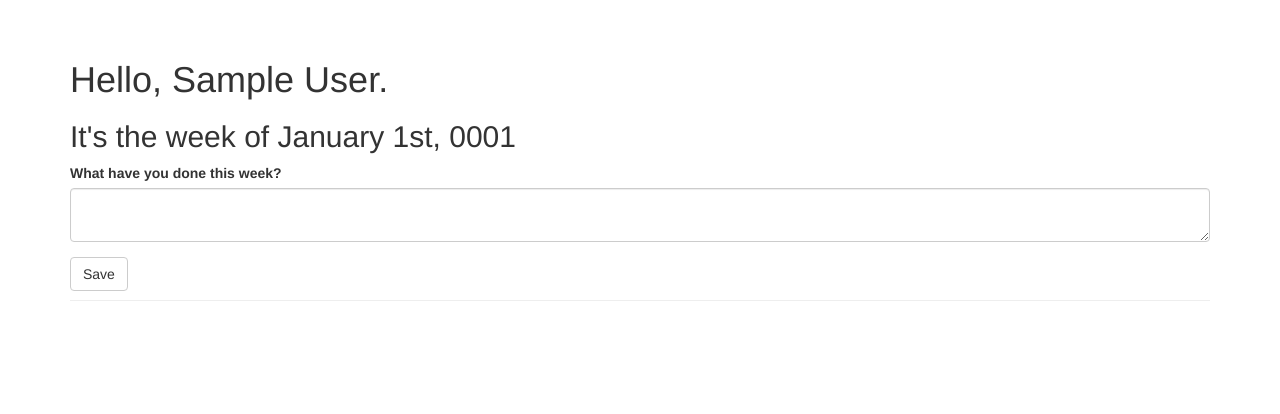
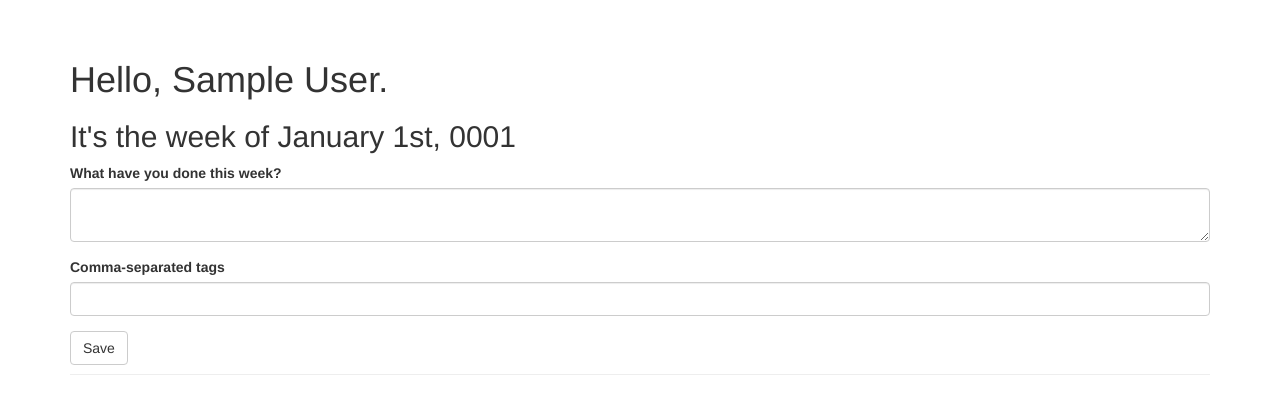
Before and after one commit to dhconnelly/lastweek, a Flask app: page /edit/1/1 in a window 1280 px wide. Shown: the part 52-466 px from the top of the page. Run offline with Flask 2, Linux system fonts and the light colour scheme; a user stored in the database is signed in; tables that the repository leaves empty hold one stand-in row (values such as "Sample post"); some libraries are stand-ins or nearby versions.

Commit message:
add basic tag editing

```diff
--- a/app/main/forms.py
+++ b/app/main/forms.py
@@ -1,10 +1,11 @@
 from flask_wtf import FlaskForm
 from wtforms import SubmitField
-from wtforms.fields.simple import HiddenField, TextAreaField
+from wtforms.fields.simple import HiddenField, TextAreaField, TextField
 
 
 class SnippetsForm(FlaskForm):
     text = TextAreaField("What have you done this week?")
     year = HiddenField()
     week = HiddenField()
+    tags = TextField("Comma-separated tags")
     submit = SubmitField("Save")
--- a/app/main/views.py
+++ b/app/main/views.py
@@ -1,6 +1,6 @@
 from datetime import date
 from re import I
-from typing import NamedTuple, Text, Union
+from typing import List, NamedTuple, Text, Union
 
 from flask import render_template, redirect, url_for, request, current_app
 from werkzeug.wrappers import Response
@@ -31,7 +31,7 @@ def render_snippet(md: markdown.Markdown, snippet: Snippet) -> RenderedSnippet:
         week=snippet.week,
         week_begin=date.fromisocalendar(snippet.year, snippet.week, 1),
         content=snippet and md.convert(snippet.text),
-        tags=snippet.tags,
+        tags=sorted(snippet.tags, key=lambda tag: tag.text),
     )
 
 
@@ -43,6 +43,8 @@ def render_snippet_form(
     form.text.data = text
     form.year.data = year
     form.week.data = week
+    tags = snippet and sorted(tag.text for tag in snippet.tags) or []
+    form.tags.data = ", ".join(tags)
     return render_template(
         "edit.html.j2",
         name=user.name,
@@ -50,7 +52,7 @@ def render_snippet_form(
         week_begin=date.fromisocalendar(year, week, 1),
         content=text and markdown.markdown(text),
         form=form,
-        tags=snippet and snippet.tags or [],
+        tags=tags,
     )
 
 
@@ -59,11 +61,23 @@ def lookup_snippet(user: User, year: int, week: int) -> Snippet:
     return snippet.first()
 
 
-def update_snippet(user: User, year: int, week: int, text: str):
+def get_or_make_tags(texts: List[str]) -> List[Tag]:
+    tags = []
+    for text in set(texts):
+        tag = Tag.query.filter_by(text=text).first()
+        if not tag:
+            tag = Tag(text=text)
+            db.session.add(tag)
+        tags.append(tag)
+    return tags
+
+
+def update_snippet(user: User, year: int, week: int, text: str, tags: str):
     snippet = lookup_snippet(user, year, week)
     if not snippet:
         snippet = Snippet(user_id=user.id, year=year, week=week)
     snippet.text = text
+    snippet.tags = get_or_make_tags(text.strip() for text in tags.split(","))
     db.session.add(snippet)
     db.session.commit()
 
@@ -85,7 +99,9 @@ def edit(year=None, week=None) -> Union[Response, Text]:
     # if updating, always redirect to the same week
     form = SnippetsForm()
     if form.validate_on_submit():
-        update_snippet(current_user, year, week, form.text.data)
+        update_snippet(
+            current_user, year, week, form.text.data, form.tags.data
+        )
         return redirect(url_for(".edit", year=year, week=week))
     return render_snippet_form(form, current_user, year, week)
 
--- a/app/templates/edit.html.j2
+++ b/app/templates/edit.html.j2
@@ -10,7 +10,7 @@
     <div>{{ content }}</div>
     {% endif %}
     {% for tag in tags %}
-    <a class="btn btn-info btn-sm" href="#" role="button">{{ tag.text }}</a>
+    <a class="btn btn-info btn-sm" href="#" role="button">{{ tag }}</a>
     {% endfor %}
 </div>
 {% endblock %}
```
